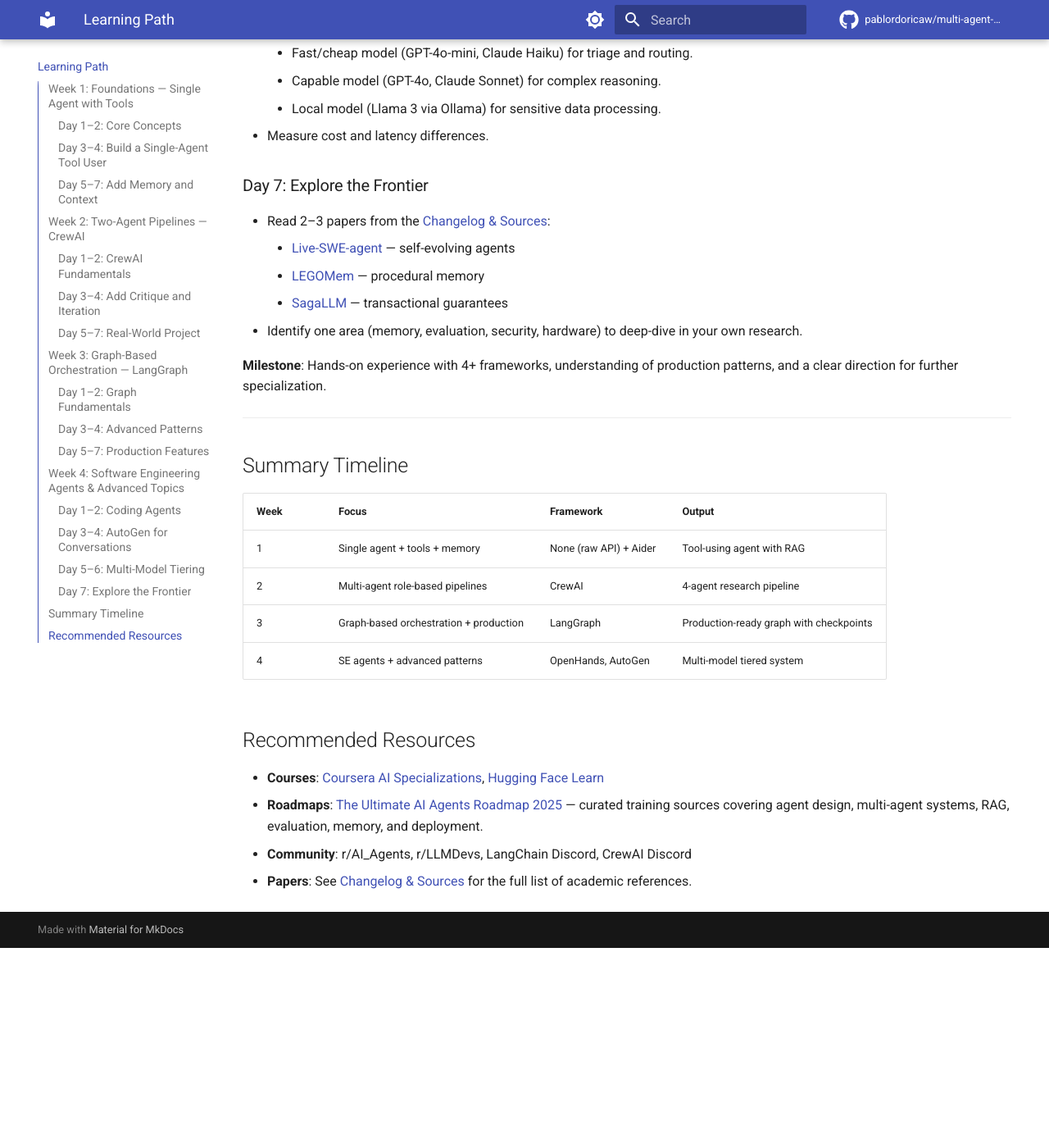
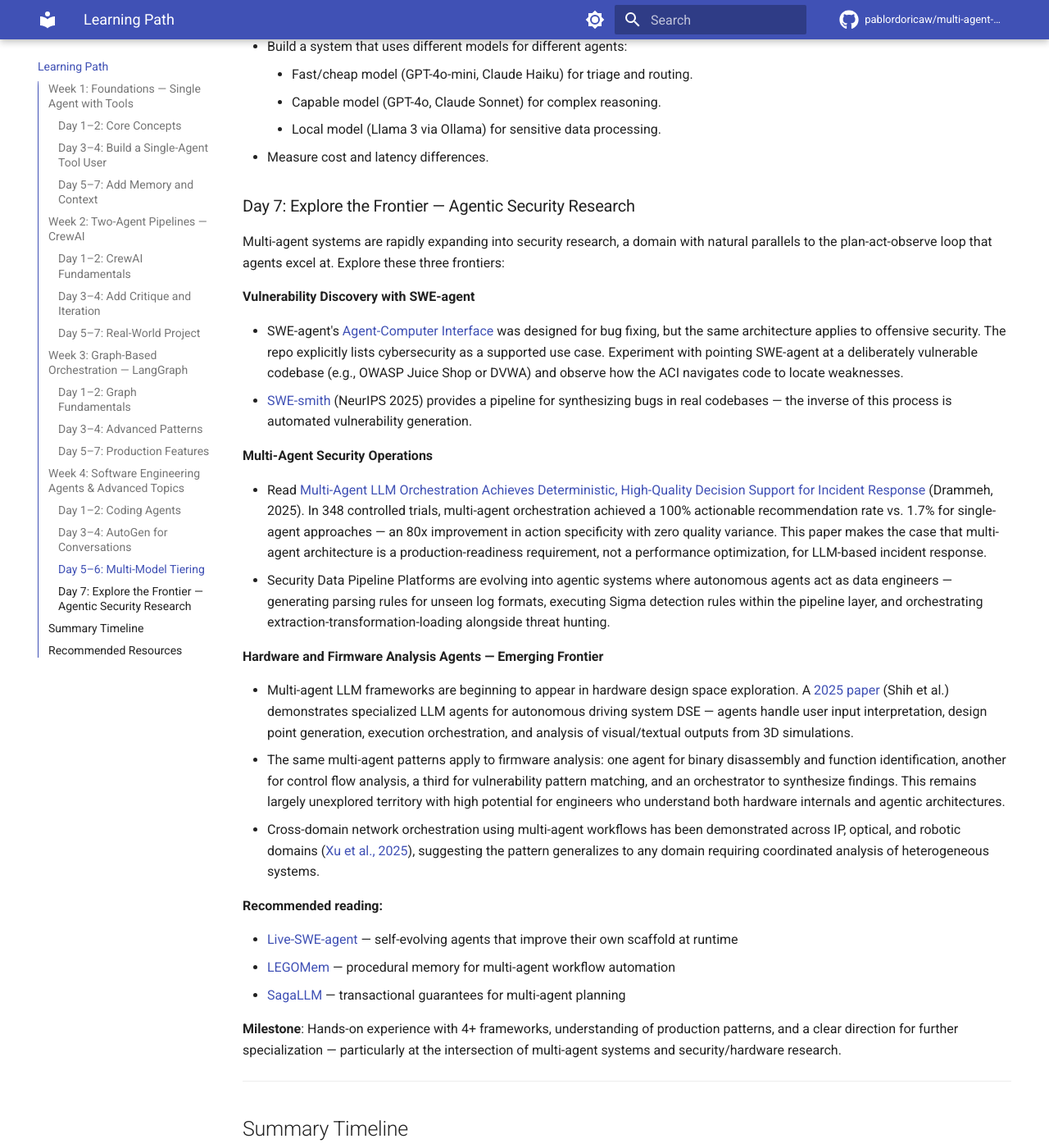
Before and after one commit to pablordoricaw/multi-agent-systems-research, an MkDocs documentation site: the page built from docs/learning-path.md, in a window 1280 px wide and 1400 px high, scrolled down 3430 px. Shown: the whole window at 82% size. Built offline with MkDocs 1.6.1 and Material for MkDocs 9.7.7, drawn with Linux system fonts in a browser that asks for light colours; comment, search, counter and statistics services are not loaded; before the commit the page ends 4586 px from its top, so only the background shows below that; some of the changed text lies outside the part shown.

Commit message:
v1.1.0: Replace Swarm with Agents SDK, add site_url, README, security notes
- Replace deep-dives/openai-swarm.md with openai-agents-sdk.md covering
  the OpenAI Agents SDK (Swarm's production successor): architecture,
  4 primitives, handoffs, guardrails, agents-as-tools, code examples
- Add site_url to mkdocs.yml for canonical URLs
- Create root README.md with project description and live-docs link
- Expand Day 7 in learning-path.md with agentic security research:
  vulnerability discovery (SWE-agent), multi-agent SOC ops
  (arXiv:2511.15755), hardware/firmware analysis agents
- Update comparisons.md: Swarm row → Agents SDK (20.2k stars, prod),
  maturity chart, decision matrix
- Update meta.md: v1.1.0 changelog, Agents SDK repo + web sources
- Update mkdocs.yml nav entry: Swarm → Agents SDK

```diff
--- a/docs/learning-path.md
+++ b/docs/learning-path.md
@@ -12,7 +12,7 @@ A sequenced, opinionated 4-week learning path for an engineer going from zero to
 
 - Read the [Getting Started](getting-started.md) page for key terminology (memory, tool use, orchestration patterns).
 - Understand the difference between chat completion, function calling, and agentic loops.
-- Explore the [OpenAI Swarm](deep-dives/openai-swarm.md) source code — it is under 100 lines and demonstrates the handoff pattern in its simplest form.
+- Explore the [OpenAI Agents SDK](deep-dives/openai-agents-sdk.md) and its predecessor Swarm's source code — Swarm is under 100 lines and demonstrates the handoff pattern in its simplest form, while the Agents SDK shows how those patterns scale to production.
 
 ### Day 3–4: Build a Single-Agent Tool User
 
@@ -137,15 +137,33 @@ pip install autogen-agentchat autogen-ext
     - Local model (Llama 3 via Ollama) for sensitive data processing.
 - Measure cost and latency differences.
 
-### Day 7: Explore the Frontier
+### Day 7: Explore the Frontier — Agentic Security Research
 
-- Read 2–3 papers from the [Changelog & Sources](meta.md):
-    - [Live-SWE-agent](https://arxiv.org/abs/2511.13646) — self-evolving agents
-    - [LEGOMem](https://arxiv.org/abs/2510.04851) — procedural memory
-    - [SagaLLM](https://dl.acm.org/doi/10.14778/3750601.3750611) — transactional guarantees
-- Identify one area (memory, evaluation, security, hardware) to deep-dive in your own research.
+Multi-agent systems are rapidly expanding into security research, a domain with natural parallels to the plan-act-observe loop that agents excel at. Explore these three frontiers:
 
-**Milestone**: Hands-on experience with 4+ frameworks, understanding of production patterns, and a clear direction for further specialization.
+**Vulnerability Discovery with SWE-agent**
+
+- SWE-agent's [Agent-Computer Interface](deep-dives/swe-agent.md) was designed for bug fixing, but the same architecture applies to offensive security. The repo explicitly lists cybersecurity as a supported use case. Experiment with pointing SWE-agent at a deliberately vulnerable codebase (e.g., OWASP Juice Shop or DVWA) and observe how the ACI navigates code to locate weaknesses.
+- [SWE-smith](https://swesmith.com) (NeurIPS 2025) provides a pipeline for synthesizing bugs in real codebases — the inverse of this process is automated vulnerability generation.
+
+**Multi-Agent Security Operations**
+
+- Read [Multi-Agent LLM Orchestration Achieves Deterministic, High-Quality Decision Support for Incident Response](https://arxiv.org/abs/2511.15755) (Drammeh, 2025). In 348 controlled trials, multi-agent orchestration achieved a 100% actionable recommendation rate vs. 1.7% for single-agent approaches — an 80x improvement in action specificity with zero quality variance. This paper makes the case that multi-agent architecture is a production-readiness requirement, not a performance optimization, for LLM-based incident response.
+- Security Data Pipeline Platforms are evolving into agentic systems where autonomous agents act as data engineers — generating parsing rules for unseen log formats, executing Sigma detection rules within the pipeline layer, and orchestrating extraction-transformation-loading alongside threat hunting.
+
+**Hardware and Firmware Analysis Agents — Emerging Frontier**
+
+- Multi-agent LLM frameworks are beginning to appear in hardware design space exploration. A [2025 paper](https://arxiv.org/abs/2512.08476) (Shih et al.) demonstrates specialized LLM agents for autonomous driving system DSE — agents handle user input interpretation, design point generation, execution orchestration, and analysis of visual/textual outputs from 3D simulations.
+- The same multi-agent patterns apply to firmware analysis: one agent for binary disassembly and function identification, another for control flow analysis, a third for vulnerability pattern matching, and an orchestrator to synthesize findings. This remains largely unexplored territory with high potential for engineers who understand both hardware internals and agentic architectures.
+- Cross-domain network orchestration using multi-agent workflows has been demonstrated across IP, optical, and robotic domains ([Xu et al., 2025](https://arxiv.org/abs/2410.10831)), suggesting the pattern generalizes to any domain requiring coordinated analysis of heterogeneous systems.
+
+**Recommended reading:**
+
+- [Live-SWE-agent](https://arxiv.org/abs/2511.13646) — self-evolving agents that improve their own scaffold at runtime
+- [LEGOMem](https://arxiv.org/abs/2510.04851) — procedural memory for multi-agent workflow automation
+- [SagaLLM](https://dl.acm.org/doi/10.14778/3750601.3750611) — transactional guarantees for multi-agent planning
+
+**Milestone**: Hands-on experience with 4+ frameworks, understanding of production patterns, and a clear direction for further specialization — particularly at the intersection of multi-agent systems and security/hardware research.
 
 ---
 
--- a/mkdocs.yml
+++ b/mkdocs.yml
@@ -1,4 +1,5 @@
 site_name: Multi-Agent Systems Research
+site_url: https://pablordoricaw.github.io/multi-agent-systems-research/
 site_description: Deep-dive research on multi-agent systems — frameworks, architectures, and learning paths for engineers.
 site_author: po2311@columbia.edu
 repo_url: https://github.com/pablordoricaw/multi-agent-systems-research
@@ -59,7 +60,7 @@ nav:
     - LangGraph: deep-dives/langgraph.md
     - AutoGen: deep-dives/autogen.md
     - CrewAI: deep-dives/crewai.md
-    - OpenAI Swarm: deep-dives/openai-swarm.md
+    - OpenAI Agents SDK: deep-dives/openai-agents-sdk.md
     - Agency Swarm: deep-dives/agency-swarm.md
     - SWE-agent: deep-dives/swe-agent.md
     - OpenHands: deep-dives/openhands.md
```
Also changed, not shown: README.md (added, +33 -0 lines), docs/comparisons.md (+3 -4 lines), docs/deep-dives/openai-agents-sdk.md (added, +213 -0 lines), docs/deep-dives/openai-swarm.md (deleted, +0 -106 lines), docs/meta.md (+14 -1 lines).
